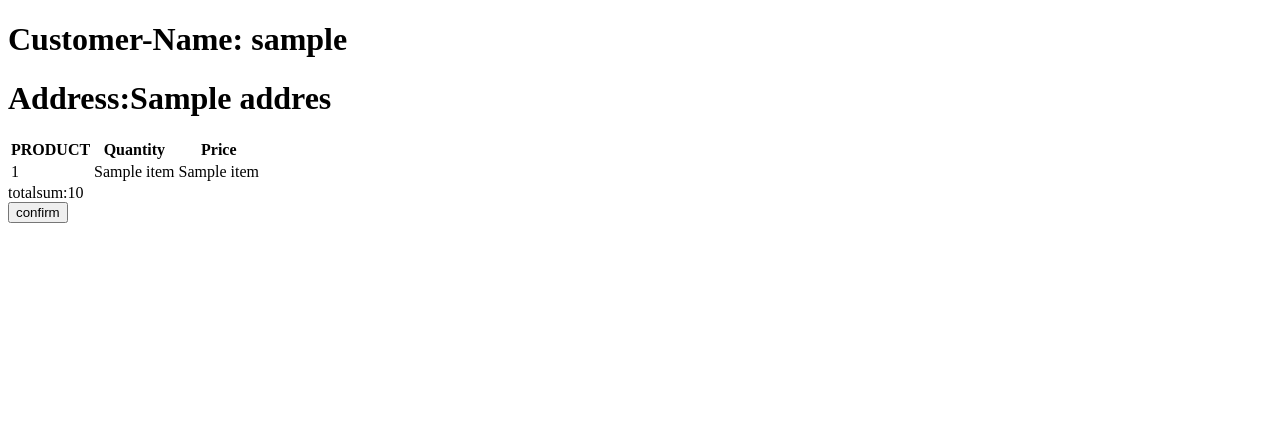
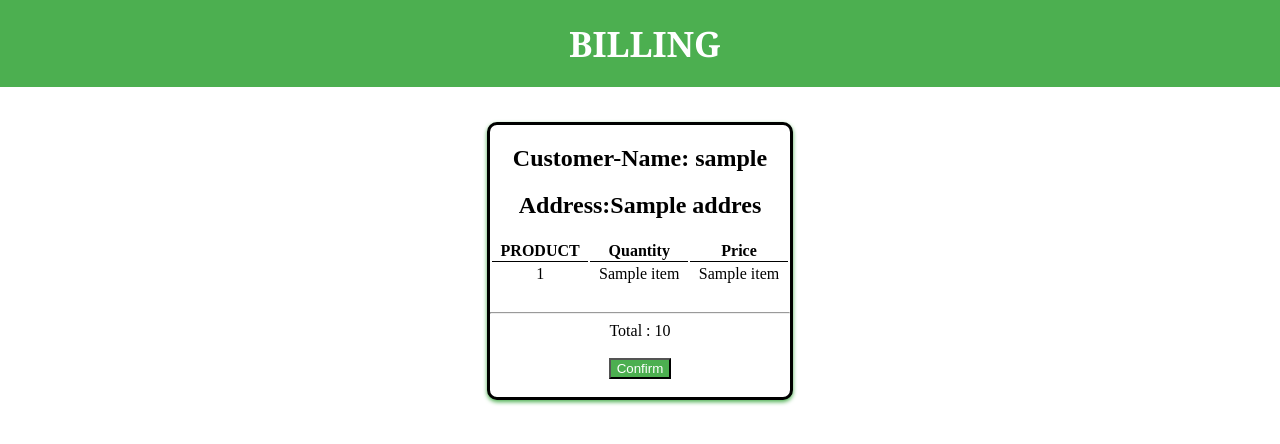
Before and after one commit to sidharth040803/Grocery-management-system, a Flask app: template online shopping/templates/billing.html in a window 1280 px wide. Shown: the top 444 px of the page. Run offline with Flask 3, Linux system fonts and the light colour scheme; the visitor is signed in with stand-in values (Sample User, id 1); tables that the repository leaves empty or names only in its code hold one stand-in row (values such as "Sample post"); the template is opened without the code that fills it: most values are stand-ins (such as "Sample title", 1, 10 or a date in 2020).

Commit message:
Billing css completed

```diff
--- a/online shopping/app.py
+++ b/online shopping/app.py
@@ -3,8 +3,8 @@ from flask import flash, Flask, render_template, redirect, url_for, request
 db = mysql.connector.connect(
     host="localhost",
     user="root",
-    password="sidharth",
-    database="shopping"
+    password="Root123*",
+    database="grocery"
 )
 mycursor = db.cursor()
 
--- a/online shopping/data.py
+++ b/online shopping/data.py
@@ -10,15 +10,15 @@ app.secret_key = "yoursecretkey"
 db = mysql.connector.connect(
     host="localhost",
     user="root",
-    password="sidharth",
-    database="shopping"
+    password="Root123*",
+    database="grocery"
 )
 mycursor = db.cursor()
 
 
 @app.route('/')
 def home():
-    return render_template('login.html')
+    return redirect(url_for('fruits'))
 
 @app.route('/fruits')
 def fruits():
--- a/online shopping/static/billing.css
+++ b/online shopping/static/billing.css
@@ -225,3 +225,60 @@
     font-weight: 600;
     transition: all 0.3s cubic-bezier(0.15, 0.83, 0.66, 1);
   }
+
+  th{
+    border-bottom: 1px solid black ;
+  }
+
+  table, td {
+    border: 0;
+    text-align: center;
+  }
+
+  h2{
+    text-align: center;
+  }
+
+  h3{
+   font-family: Cambria, Cochin, Georgia, Times, 'Times New Roman', serif;
+   border-bottom: solid;
+   border-bottom-width: 20px;
+   border-bottom-color: #4caf50;
+   margin-top:  0;
+   padding-left: 10px;
+
+   background-color: #4caf50;
+   color: white;
+   font-size: 35px;
+  }
+
+  .card {
+    border-style: solid;
+    position: relative;
+    background: #fff;
+    border-radius: 10px;
+    width: 300px;
+
+    margin: 20px auto 20px auto;
+    box-shadow: 0 2px 4px #4caf50 ;
+  }
+
+  body{
+    border-top: solid;
+    border-top-width: 20px;
+    border-top-color: #4caf50;
+    margin: 0px;
+    padding: 0px;
+    text-align: center;
+  }
+
+  input[type=submit] {
+    color: white;
+    background-color: #4caf50;
+  }
+
+  .card .head{
+    margin-top: 0;
+    padding-left: 0;
+    text-align: left;
+  }
--- a/online shopping/templates/billing.html
+++ b/online shopping/templates/billing.html
@@ -1,19 +1,28 @@
 <!DOCTYPE html>
 <html lang="en">
 <head>
+    <link rel="stylesheet" href="../static/billing.css">
     <meta charset="UTF-8">
     <meta name="viewport" content="width=device-width, initial-scale=1.0">
     <title>Document</title>
 </head>
 <body>
-    <h1> Customer-Name: {{session['username']}}</h1>
-    <h1>Address:{{address[0]}}</h1>
-</body>
-<table>
+    <div class="billing">
+        <h3>BILLING</h3>
+    </div>
+
+    <div class="card">
+        <div class="head">
+            <h2> Customer-Name: {{session['username']}}</h2>
+            <h2>Address:{{address[0]}}</h2>
+        </div>
+
+        <table style="width:300px">
             <tr>
                 <th>PRODUCT</th>
                 <th>Quantity</th>
                 <th>Price</th>
+
             </tr>
             {% for item in data %}
             <tr>
@@ -24,12 +33,12 @@
             </tr>
 
             {% endfor  %}
-</table>
-<label for="sum">totalsum:{{sum}}</label>
+        </table><br><hr>
+        <label for="sum">Total : {{sum}}</label><br><br>
 
         <form action="/orders">
-    <input type="submit"  value='confirm' name="" id="">
+            <input type="submit"  value='Confirm' name="" id=""><br><br>
         </form>
-
-
+    </div>
+</body>
 </html>
```
Lines whose indentation alone changed are shown as unchanged.
